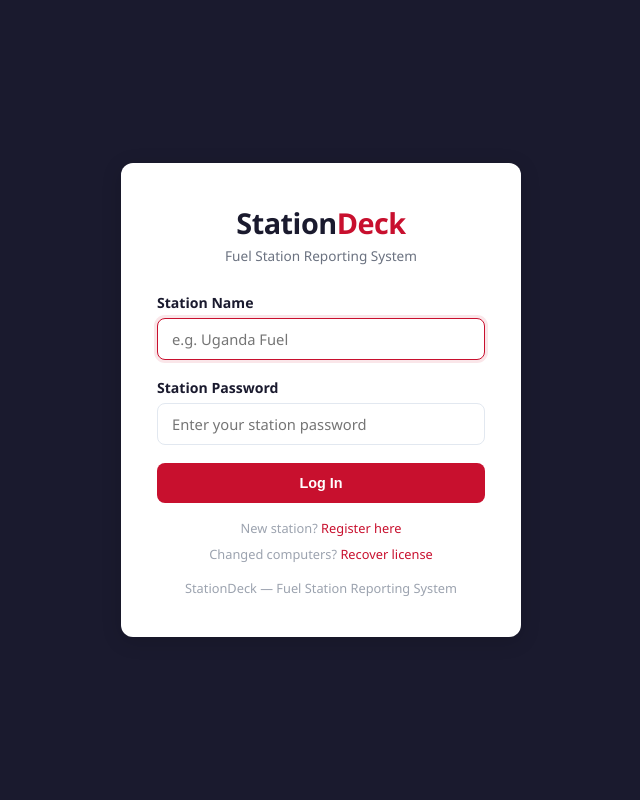
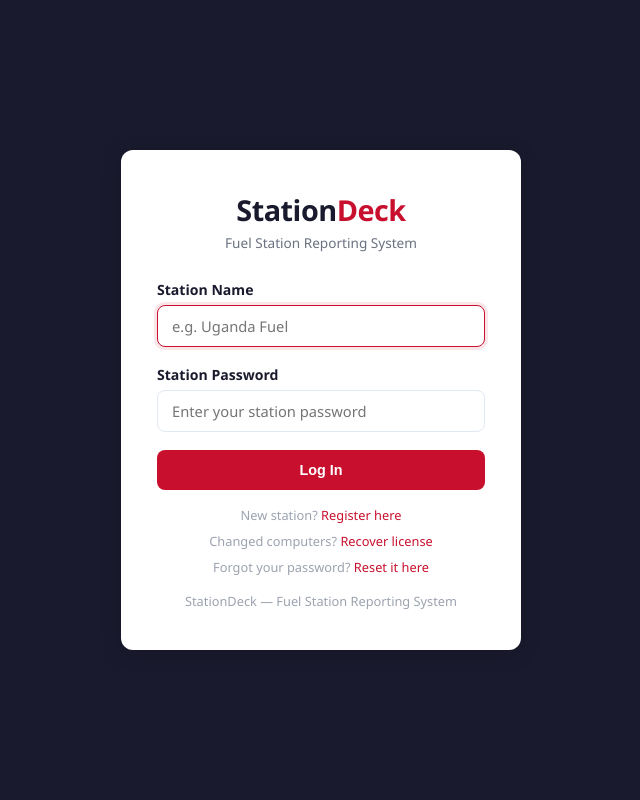
Before and after one commit to jusbenji-png/stationdeck, a Flask app: page /login in a window 1280 px wide. Shown: the whole page, without its empty margins (319-959 px from the left). Run offline with Flask 3, Linux system fonts and the light colour scheme; parts of the project's set-up code (start-up, migrations or seed data) failed here and were passed over.

Commit message:
Add 'Forgot password?' link on login page
Links to the server-hosted self-service password reset page.

Co-Authored-By: Claude Opus 4.8 <noreply@anthropic.com>

```diff
--- a/web/templates/login.html
+++ b/web/templates/login.html
@@ -56,6 +56,11 @@
             Changed computers? <a href="{{ url_for('recover') }}"
                 style="color:#C8102E; text-decoration:none;">Recover license</a>
         </p>
+        <p style="text-align:center; margin-top:8px; font-size:0.8rem; color:#9ca3af;">
+            Forgot your password? <a href="https://web-production-46077.up.railway.app/forgot-password"
+                target="_blank" rel="noopener"
+                style="color:#C8102E; text-decoration:none;">Reset it here</a>
+        </p>
         <p style="text-align:center; margin-top:16px; font-size:0.8rem; color:#9ca3af;">
             StationDeck &mdash; Fuel Station Reporting System
         </p>
```
